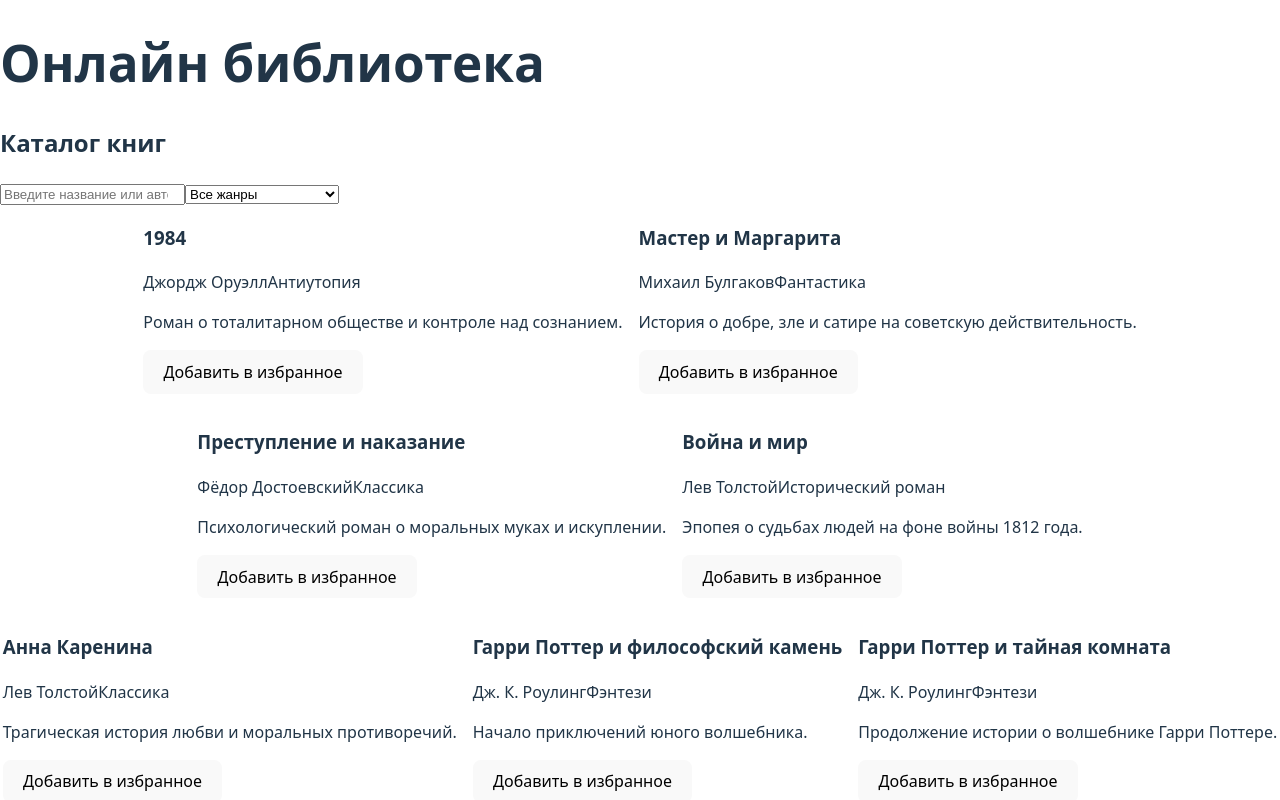
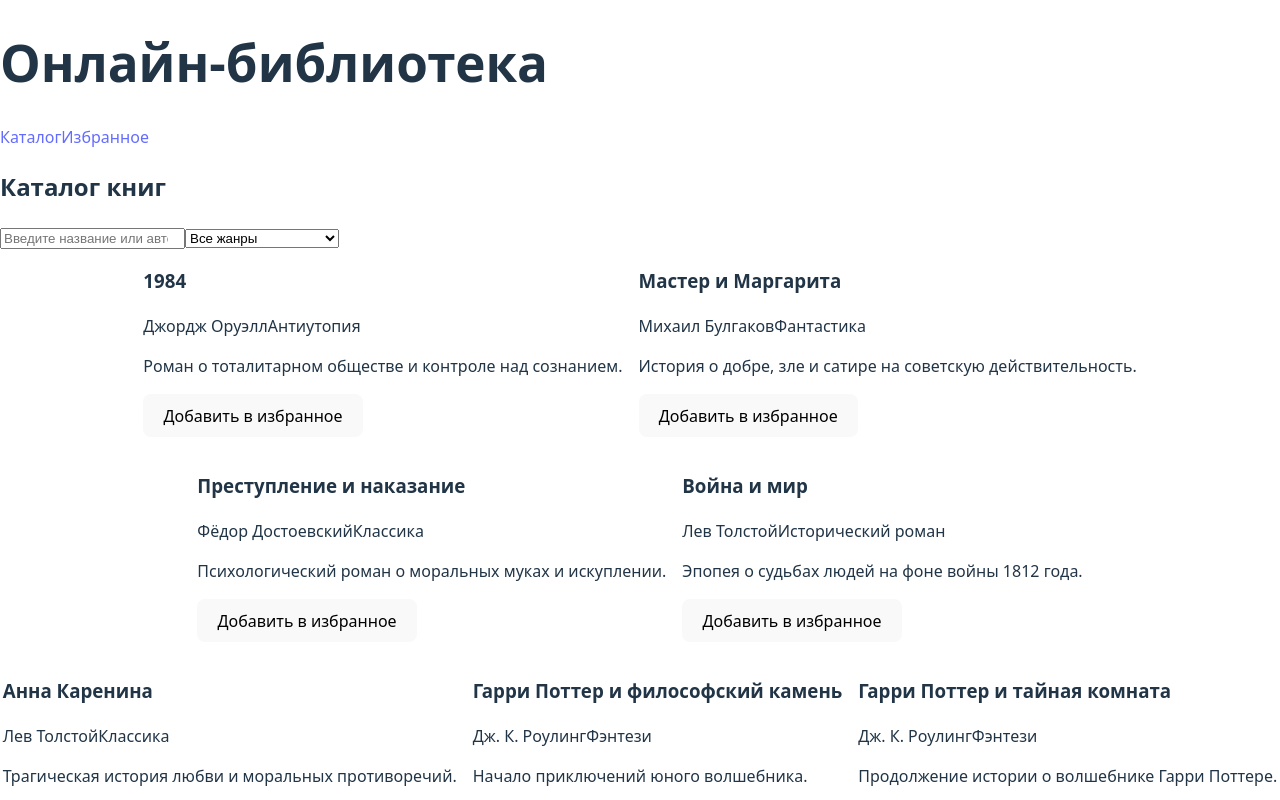
Before and after one commit to IrinaRyazanskaya/online-library, a React (Vite) app: page / in a window 1280 px wide. Shown: the top 800 px of the page. Built offline with nearby package versions, Linux system fonts and the light colour scheme.

Commit message:
Сделала навигацию

```diff
--- a/src/app.tsx
+++ b/src/app.tsx
@@ -1,4 +1,4 @@
-import { Route, Routes } from "react-router-dom";
+import { NavLink, Route, Routes } from "react-router-dom";
 
 import { Catalog } from "./pages/catalog";
 import { Favorites } from "./pages/favorites";
@@ -6,15 +6,36 @@ import { BookDetails } from "./pages/book-details";
 
 function App() {
   return (
+    <div className="app">
+      <header className="header">
+        <h1 className="title">
+          Онлайн‑библиотека
+        </h1>
+        <nav className="nav">
+          <NavLink
+            to="/"
+            end
+            className={({ isActive }) => (isActive ? "nav__link nav__link--active" : "nav__link")}
+          >
+            Каталог
+          </NavLink>
+          <NavLink
+            to="/favorites"
+            className={({ isActive }) => (isActive ? "nav__link nav__link--active" : "nav__link")}
+          >
+            Избранное
+          </NavLink>
+        </nav>
+      </header>
       <main>
-      <h1>Онлайн библиотека</h1>
         <Routes>
           <Route path="/" element={<Catalog />} />
           <Route path="/favorites" element={<Favorites />} />
-        <Route path="/book/:id" element={<BookDetails/>} />
+          <Route path="/book/:id" element={<BookDetails />} />
           <Route path="*" element={<p>Страница не найдена</p>} />
         </Routes>
       </main>
+    </div>
   );
 }
 
--- a/src/pages/book-details/book-details.tsx
+++ b/src/pages/book-details/book-details.tsx
@@ -1,5 +1,5 @@
-import { useMemo } from "react";
-import { Link, useParams } from "react-router-dom";
+import { type MouseEvent, useMemo } from "react";
+import { Link, useNavigate, useParams } from "react-router-dom";
 
 import { useFavorites } from "../../hooks/use-favorites";
 import type { Book } from "../../types";
@@ -10,12 +10,21 @@ const books = booksJson as Book[];
 
 export function BookDetails() {
   const { id } = useParams();
+  const navigate = useNavigate();
   const bookId = Number(id);
   const book = useMemo(() => {
     return books.find((book) => book.id === bookId);
   }, [bookId]);
 
   const { hasFavorite, toggleFavorite } = useFavorites();
+
+  const handleBackClick = (event: MouseEvent<HTMLAnchorElement>) => {
+    // Пользователь вошел не напрямую на book-details
+    if (window.history.state?.idx > 0) {
+      event.preventDefault();
+      navigate(-1);
+    }
+  };
 
   if (!book)
     return (
@@ -42,7 +51,7 @@ export function BookDetails() {
         >
           {hasFavorite(book.id) ? "Убрать из избранного" : "Добавить в избранное"}
         </button>
-        <Link className="button button_ghost" to="/">
+        <Link className="button button_ghost" to="/" onClick={handleBackClick}>
           Назад
         </Link>
       </div>
```
Lines whose indentation alone changed are shown as unchanged.
